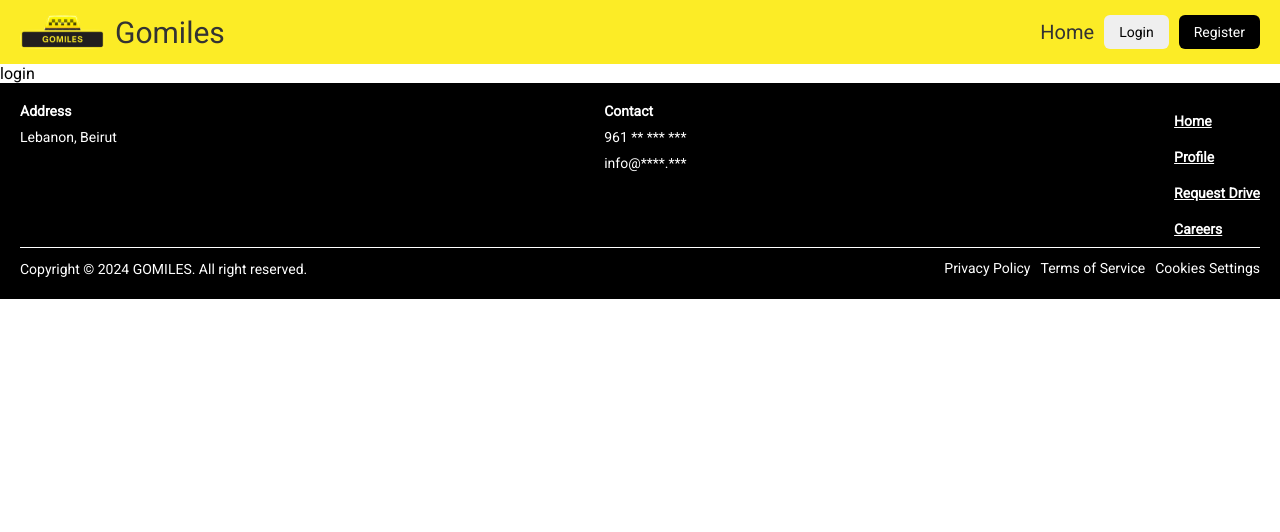
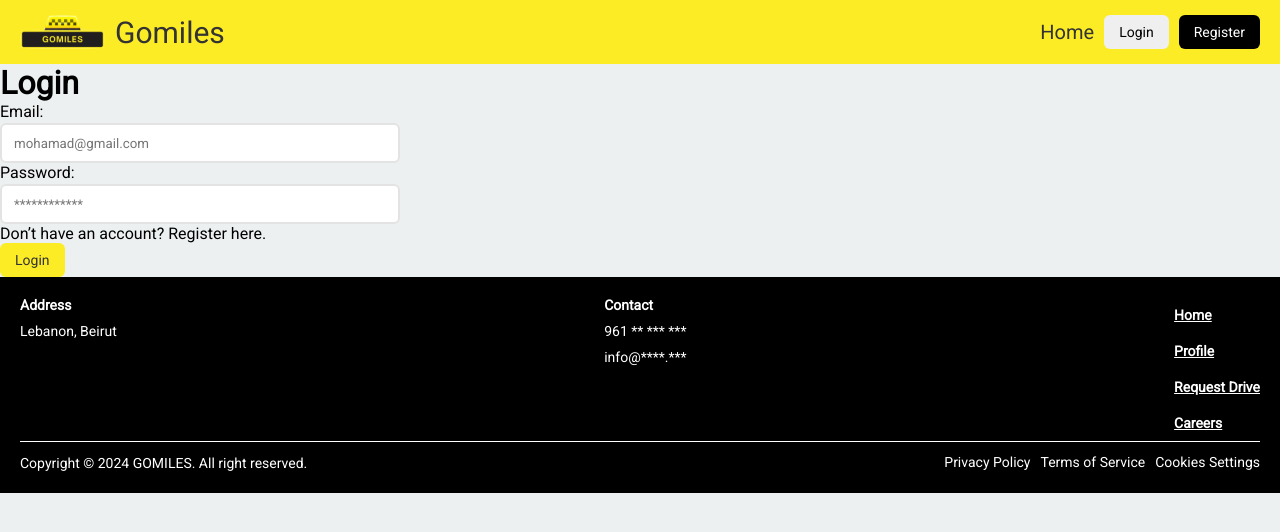
Before and after one commit to Ali-H-Hassan/TaxiApp, a React (Vite) app in the folder frontend/: page /auth/login in a window 1280 px wide. Shown: the top 532 px of the page. Built offline with nearby package versions, Linux system fonts and the light colour scheme.

Commit message:
[content]: added login

```diff
--- a/frontend/src/components/buttons/index.jsx
+++ b/frontend/src/components/buttons/index.jsx
@@ -1,10 +1,10 @@
 import React from 'react'
 import './index.css'
 
-const Button = ({ onClick = () => {}, children, variant }) => {
+const Button = ({ onClick = () => {}, children, variant, className = '' }) => {
   return (
     <button
-      className={`button-container ${
+      className={`button-container ${className} ${
         variant === 'primary'
           ? 'primary'
           : variant === 'secondary'
--- a/frontend/src/pages/auth/login/index.jsx
+++ b/frontend/src/pages/auth/login/index.jsx
@@ -1,3 +1,39 @@
+import '../index.css'
+import { Link } from 'react-router-dom'
+import Input from '../../../components/input'
+import Button from '../../../components/buttons'
+
 export default function Index() {
-  return <div>login</div>
+  return (
+    <main className="auth-page">
+      <form className="auth-card">
+        <h1 className="auth-card-title">Login</h1>
+
+        <div className="auth-card-content">
+          <Input
+            label={'Email:'}
+            placeHolder={'mohamad@gmail.com'}
+            onChange={() => {}}
+            type="email"
+          />
+          <Input
+            label={'Password:'}
+            placeHolder={'************'}
+            onChange={() => {}}
+            type="password"
+          />
+          <p className="auth-card-content-p">
+            Don’t have an account?{' '}
+            <Link to={'/auth/register'} className="underlined">
+              Register here.
+            </Link>
+          </p>
+        </div>
+
+        <Button variant={'primary'} className="auth-card-btn">
+          Login
+        </Button>
+      </form>
+    </main>
+  )
 }
--- a/frontend/src/styles/global.css
+++ b/frontend/src/styles/global.css
@@ -15,6 +15,7 @@
 html,
 body {
   width: 100%;
+  background: #ecf0f1;
 }
 
 a {
```
Also changed, not shown: frontend/src/pages/auth/index.css (added).
